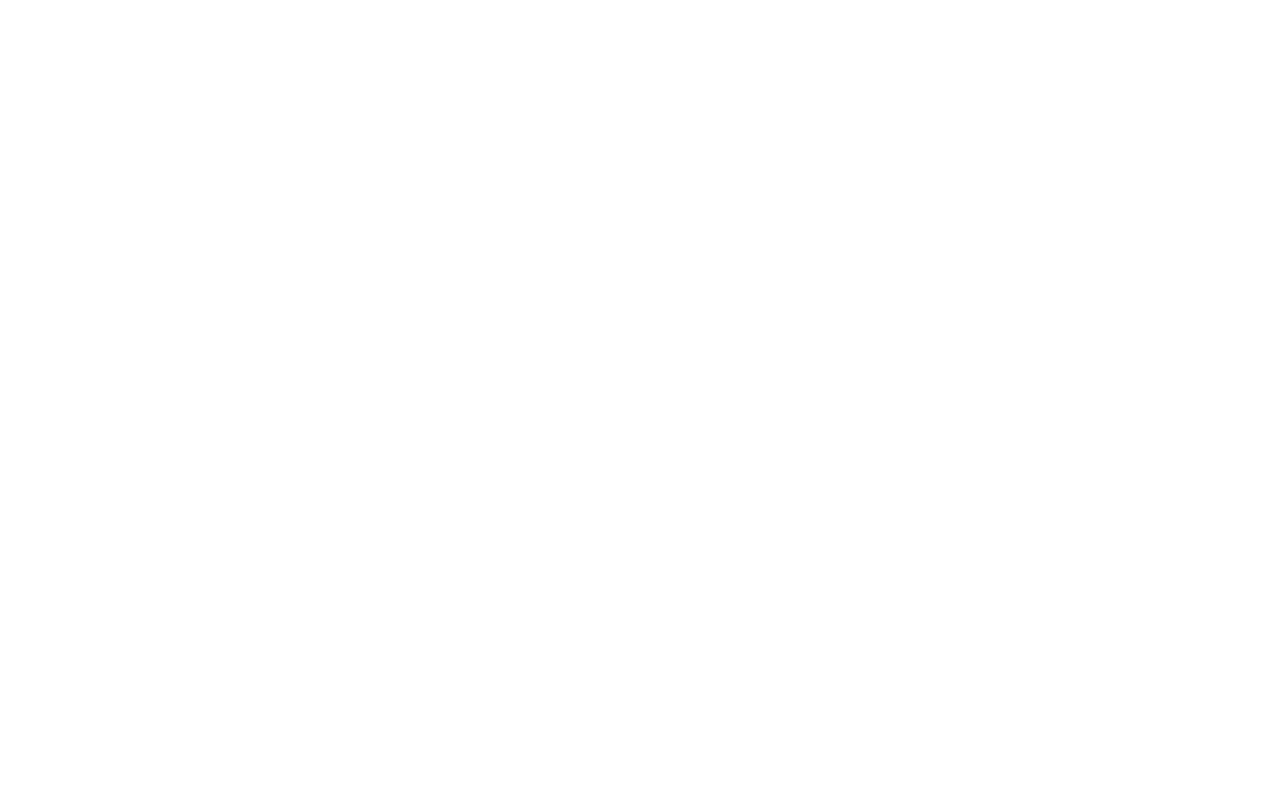
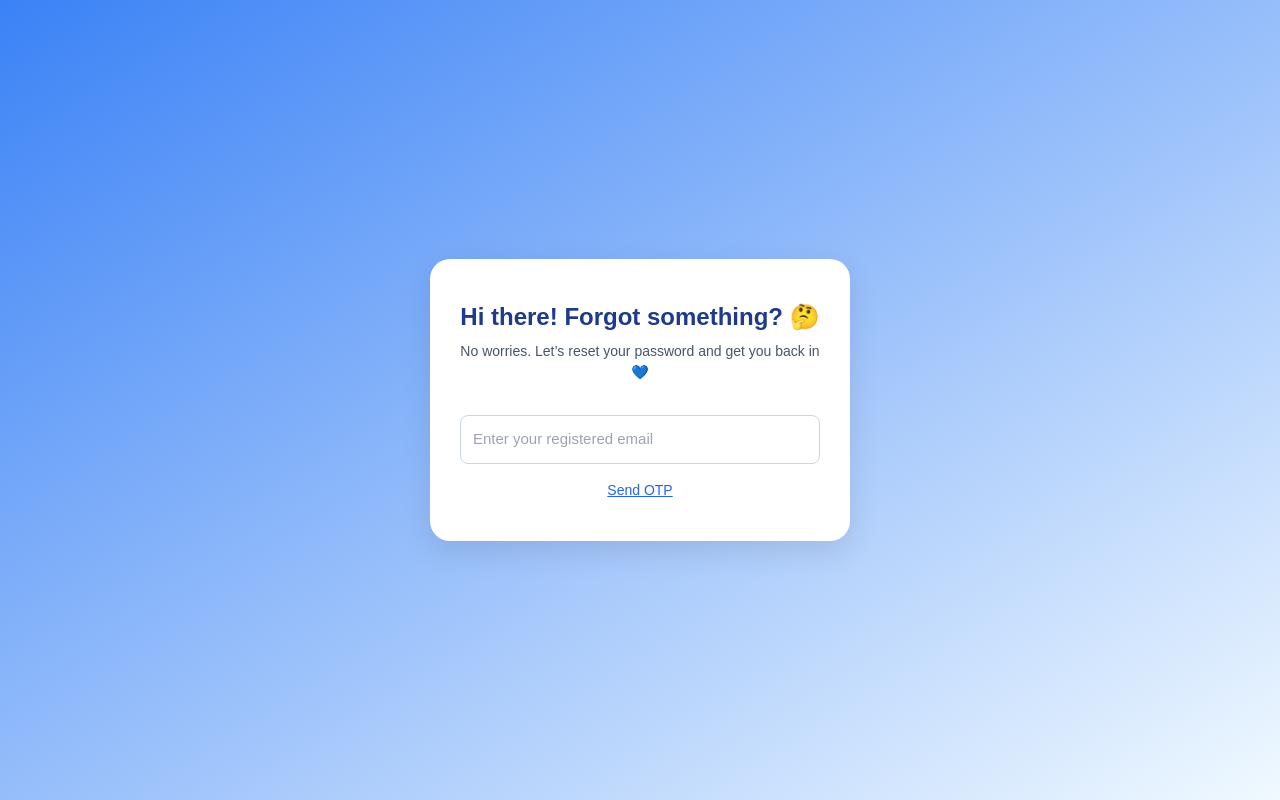
Before and after one commit to Thashmika1234/mindconnect_frontend, a React (Create React App) app: page /ForgotPassword in a window 1280 px wide. Before the commit this address had no page. Built offline with nearby package versions, Linux system fonts and the light colour scheme.

Commit message:
forgot password page created

```diff
--- a/src/App.js
+++ b/src/App.js
@@ -12,6 +12,7 @@ import CounsellorHomePage from './pages/ CounsellorHomePage';
 import CounsellorAccount from './pages/CounsellorAccount';
 import Homepage from './pages/Homepage';
 import SettingPage from './pages/SettingPage';
+import ForgotPassword from './pages/ForgotPassword';
 
 function App() {
   return (
@@ -29,6 +30,8 @@ function App() {
         <Route path='/posting' element={<Posting/>}/>
         <Route path='/homepage' element={<Homepage/>}/>
         <Route path='/SettingPage' element={<SettingPage/>}/>
+        <Route path='/ForgotPassword' element={<ForgotPassword/>}/>
+
 
 
 
--- a/src/components/loginSignupComponents/LoginSignup.jsx
+++ b/src/components/loginSignupComponents/LoginSignup.jsx
@@ -29,7 +29,7 @@ export const LoginSignup = () => {
 
       if (response.data.success) {
         setError('');
-        navigate('/home');
+        navigate('/regularUserAccount');
       } else {
         setError(response.data.message || 'Invalid email or password.');
       }
@@ -65,6 +65,14 @@ export const LoginSignup = () => {
             value={password}
             onChange={setPassword}
           />
+          <div className="text-right mt-1 text-sm">
+            <span
+              className="text-blue-600 cursor-pointer hover:underline"
+              onClick={() => navigate('/ForgotPassword')}
+            >
+              Forgot Password?
+            </span>
+          </div>
         </div>
         {error && <div className="text-red-600 text-sm mt-3 text-center">{error}</div>}
         <div className="mt-5 text-gray-600 text-center">
--- /dev/null
+++ b/src/pages/ForgotPassword.js
@@ -0,0 +1,229 @@
+import React, { useState } from 'react';
+import axios from 'axios';
+
+const ForgotPassword = () => {
+  const [email, setEmail] = useState('');
+  const [otp, setOtp] = useState('');
+  const [otpSent, setOtpSent] = useState(false);
+  const [otpVerified, setOtpVerified] = useState(false);
+  const [newPassword, setNewPassword] = useState('');
+  const [confirmPassword, setConfirmPassword] = useState('');
+  const [message, setMessage] = useState('');
+  const [error, setError] = useState('');
+
+  const sendOtp = async () => {
+    if (!email) {
+      setError('Please enter your email.');
+      return;
+    }
+
+    try {
+      const response = await axios.post('http://localhost/send_otp.php', { email });
+      if (response.data.success) {
+        setOtpSent(true);
+        setMessage('OTP has been sent to your email.');
+        setError('');
+      } else {
+        setOtpSent(false);
+        setError(response.data.message || 'Failed to send OTP.');
+      }
+    } catch (err) {
+      setError('Server error. Try again later.');
+      console.error(err);
+    }
+  };
+
+  const submitOtp = async () => {
+    if (!otp) {
+      setError('Please enter the OTP.');
+      return;
+    }
+
+    try {
+      const response = await axios.post('http://localhost/verify_otp.php', { email, otp });
+      if (response.data.success) {
+        setOtpVerified(true);
+        setMessage('OTP verified. Please enter your new password.');
+        setError('');
+      } else {
+        setError(response.data.message || 'Invalid OTP.');
+      }
+    } catch (err) {
+      setError('Server error. Try again later.');
+      console.error(err);
+    }
+  };
+
+  const resetPassword = async () => {
+    if (!newPassword || !confirmPassword) {
+      setError('Please fill in both password fields.');
+      return;
+    }
+
+    if (newPassword !== confirmPassword) {
+      setError('Passwords do not match.');
+      return;
+    }
+
+    try {
+      const response = await axios.post('http://localhost/reset_password.php', {
+        email,
+        password: newPassword,
+      });
+
+      if (response.data.success) {
+        setMessage('Password reset successful. You can now login.');
+        setError('');
+        setOtpVerified(false);
+        setOtpSent(false);
+        setEmail('');
+        setOtp('');
+        setNewPassword('');
+        setConfirmPassword('');
+      } else {
+        setError(response.data.message || 'Failed to reset password.');
+      }
+    } catch (err) {
+      setError('Server error. Try again later.');
+      console.error(err);
+    }
+  };
+
+  return (
+    <div style={styles.background}>
+      <div style={styles.card}>
+        <h2 style={styles.title}>Hi there! Forgot something? 🤔</h2>
+        <p style={styles.subtitle}>
+          No worries. Let’s reset your password and get you back in 💙
+        </p>
+
+        <input
+          type="email"
+          placeholder="Enter your registered email"
+          value={email}
+          onChange={(e) => setEmail(e.target.value)}
+          style={styles.input}
+        />
+
+        {!otpSent && (
+          <p onClick={sendOtp} style={styles.sendOtp}>
+            Send OTP
+          </p>
+        )}
+
+        {otpSent && (
+          <>
+            <input
+              type="text"
+              placeholder="Enter OTP"
+              value={otp}
+              onChange={(e) => setOtp(e.target.value)}
+              style={styles.input}
+            />
+            <button onClick={submitOtp} style={styles.button}>
+              Submit OTP
+            </button>
+          </>
+        )}
+
+        {otpVerified && (
+          <>
+            <input
+              type="password"
+              placeholder="Enter New Password"
+              value={newPassword}
+              onChange={(e) => setNewPassword(e.target.value)}
+              style={styles.input}
+            />
+            <input
+              type="password"
+              placeholder="Re-enter New Password"
+              value={confirmPassword}
+              onChange={(e) => setConfirmPassword(e.target.value)}
+              style={styles.input}
+            />
+            <button onClick={resetPassword} style={styles.button}>
+              Reset Password
+            </button>
+          </>
+        )}
+
+        {message && <p style={styles.success}>{message}</p>}
+        {error && <p style={styles.error}>{error}</p>}
+      </div>
+    </div>
+  );
+};
+
+const styles = {
+  background: {
+    height: '100vh',
+    background: 'linear-gradient(to bottom right, #3b82f6, #f0f9ff)',
+    display: 'flex',
+    justifyContent: 'center',
+    alignItems: 'center',
+    fontFamily: 'Arial, sans-serif',
+  },
+  card: {
+    width: '100%',
+    maxWidth: '420px',
+    backgroundColor: '#ffffff',
+    padding: '40px 30px',
+    borderRadius: '20px',
+    boxShadow: '0 10px 30px rgba(0, 0, 0, 0.1)',
+    textAlign: 'center',
+    animation: 'fadeIn 0.5s ease-in-out',
+  },
+  title: {
+    fontSize: '24px',
+    fontWeight: '700',
+    color: '#1e3a8a',
+    marginBottom: '6px',
+  },
+  subtitle: {
+    fontSize: '14px',
+    color: '#475569',
+    marginBottom: '22px',
+  },
+  input: {
+    width: '100%',
+    padding: '12px',
+    margin: '10px 0',
+    border: '1px solid #cbd5e1',
+    borderRadius: '8px',
+    fontSize: '15px',
+  },
+  sendOtp: {
+    color: '#2563eb',
+    cursor: 'pointer',
+    fontWeight: '500',
+    marginTop: '6px',
+    textDecoration: 'underline',
+    fontSize: '14px',
+  },
+  button: {
+    width: '100%',
+    padding: '12px',
+    marginTop: '10px',
+    background: 'linear-gradient(to right, #2563eb, #60a5fa)',
+    color: '#fff',
+    fontWeight: '600',
+    border: 'none',
+    borderRadius: '8px',
+    cursor: 'pointer',
+    fontSize: '16px',
+    transition: '0.3s ease',
+  },
+  success: {
+    color: 'green',
+    fontSize: '14px',
+    marginTop: '15px',
+  },
+  error: {
+    color: 'red',
+    fontSize: '14px',
+    marginTop: '15px',
+  },
+};
+
+export default ForgotPassword;
```
